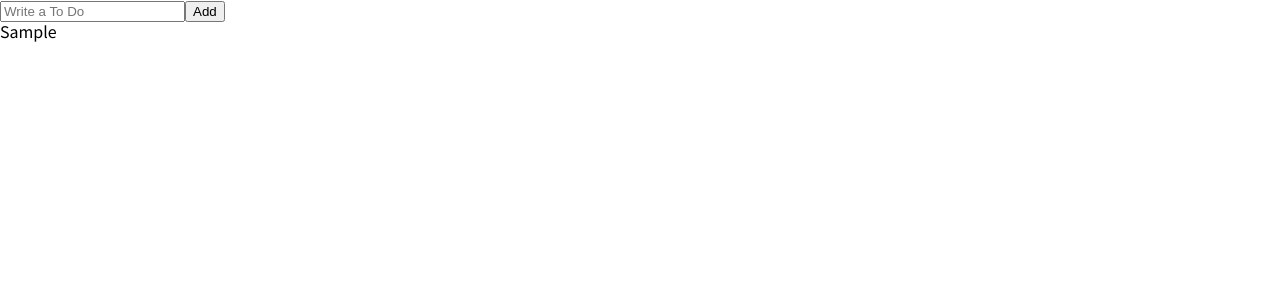
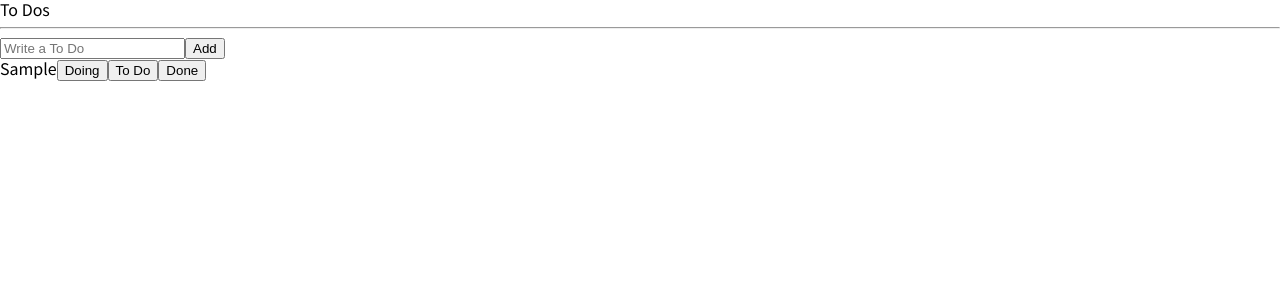
Before and after one commit to dh365x/state-management, a React (Create React App) app: page / in a window 1280 px wide. Both pictures are taken after typing "Sample" into the empty fields and a click on the button "Add". Shown: the top 300 px of the page. Built offline with nearby package versions, Linux system fonts and the light colour scheme.

Commit message:
Refactory, folder structure

```diff
--- a/src/App.tsx
+++ b/src/App.tsx
@@ -1,4 +1,4 @@
-import ToDoList from "./ToDoList";
+import ToDoList from "./components/ToDoList";
 import { GlobalStyle } from "./styles/GlobalStyle";
 
 function App() {
--- a/src/ToDoList.tsx
+++ b/src/components/CreateToDo.tsx
@@ -1,23 +1,13 @@
+import { useSetRecoilState } from "recoil";
+import { toDoState } from "../recoil/atoms";
 import { useForm } from "react-hook-form";
-import { atom, useRecoilState } from "recoil";
 
 interface IForm {
 	toDo: string;
 }
 
-interface IToDo {
-	id: number;
-	text: string;
-	category: "TO_DO" | "DOING" | "DONE";
-}
-
-const toDoState = atom<IToDo[]>({
-	key: "toDo",
-	default: [],
-});
-
-function ToDoList() {
-	const [toDos, setToDos] = useRecoilState(toDoState);
+function CreateToDo() {
+	const setToDos = useSetRecoilState(toDoState);
 	const { register, handleSubmit, setValue } = useForm<IForm>();
 
 	const handleValid = ({ toDo }: IForm) => {
@@ -33,7 +23,7 @@
 	};
 
 	return (
-		<>
+		<div>
 			<form onSubmit={handleSubmit(handleValid)}>
 				<input
 					{...register("toDo", {
@@ -43,13 +33,8 @@
 				/>
 				<button>Add</button>
 			</form>
-			<ul>
-				{toDos.map((toDo) => (
-					<li key={toDo.id}>{toDo.text}</li>
-				))}
-			</ul>
-		</>
+		</div>
 	);
 }
 
-export default ToDoList;
+export default CreateToDo;
--- /dev/null
+++ b/src/components/ToDo.tsx
@@ -0,0 +1,14 @@
+import { IToDo } from "../recoil/atoms";
+
+function ToDo({ text }: IToDo) {
+	return (
+		<li>
+			<span>{text}</span>
+			<button>Doing</button>
+			<button>To Do</button>
+			<button>Done</button>
+		</li>
+	);
+}
+
+export default ToDo;
--- /dev/null
+++ b/src/components/ToDoList.tsx
@@ -0,0 +1,23 @@
+import { useRecoilValue } from "recoil";
+import { toDoState } from "../recoil/atoms";
+import CreateToDo from "./CreateToDo";
+import ToDo from "./ToDo";
+
+function ToDoList() {
+	const toDos = useRecoilValue(toDoState);
+
+	return (
+		<>
+			<h1>To Dos</h1>
+			<hr />
+			<CreateToDo />
+			<ul>
+				{toDos.map((toDo) => (
+					<ToDo key={toDo.id} {...toDo} />
+				))}
+			</ul>
+		</>
+	);
+}
+
+export default ToDoList;
--- /dev/null
+++ b/src/recoil/atoms.ts
@@ -0,0 +1,12 @@
+import { atom } from "recoil";
+
+export interface IToDo {
+	id: number;
+	text: string;
+	category: "TO_DO" | "DOING" | "DONE";
+}
+
+export const toDoState = atom<IToDo[]>({
+	key: "toDo",
+	default: [],
+});
```
